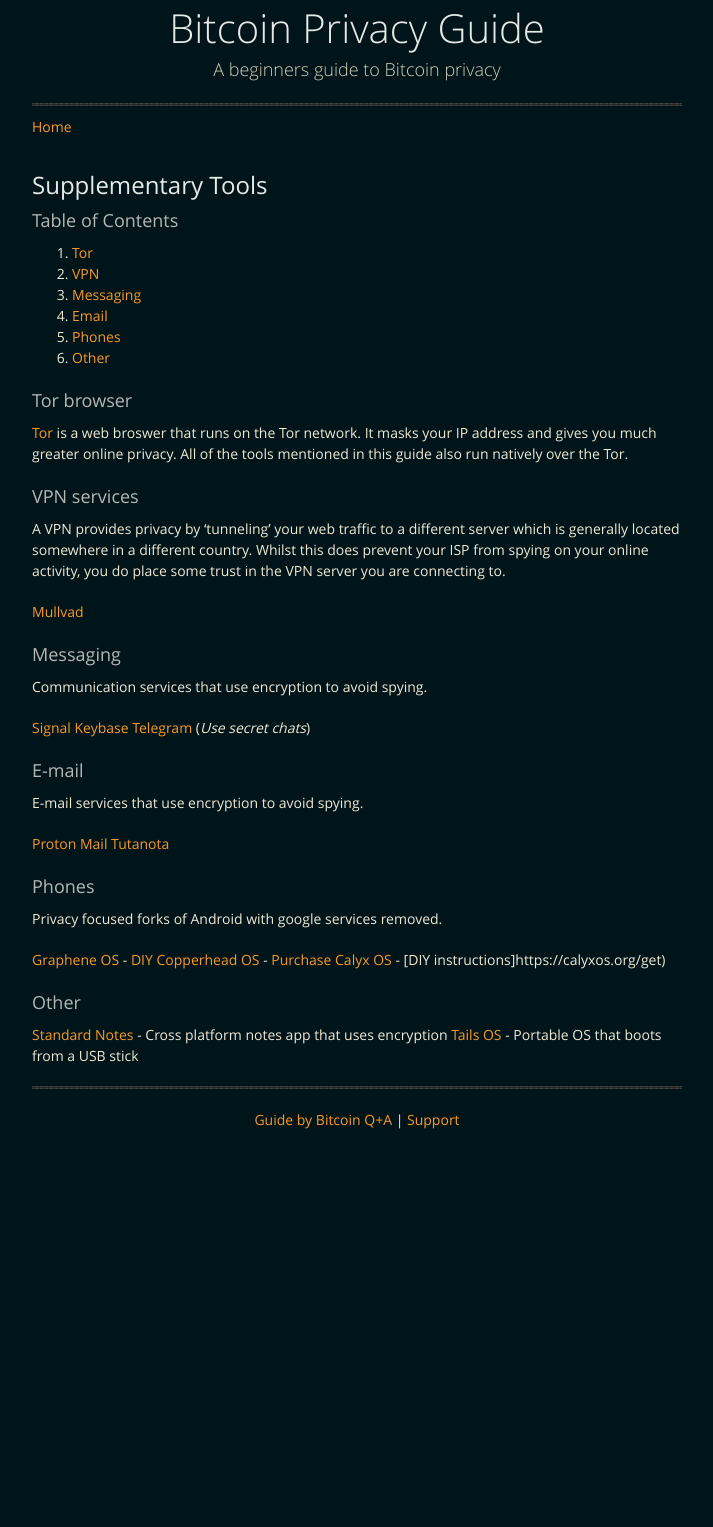
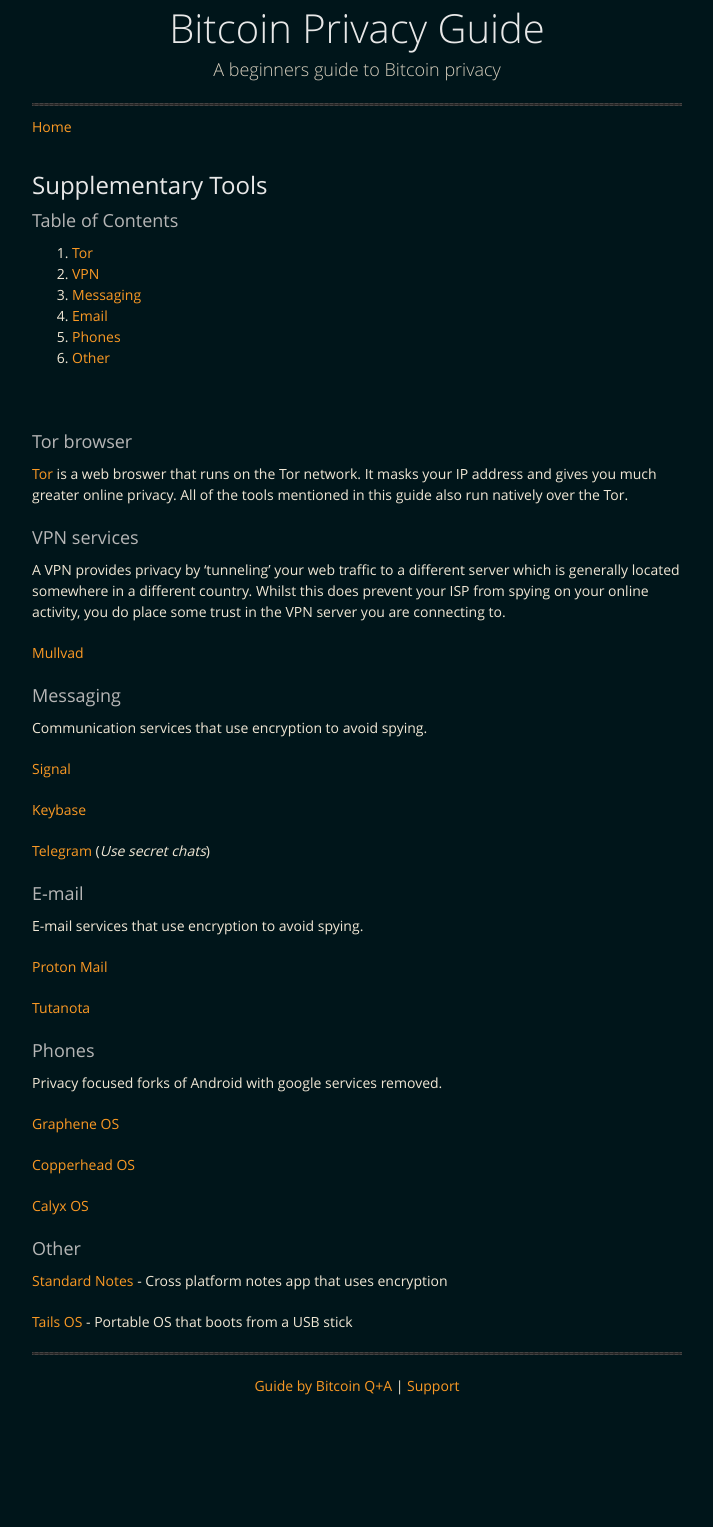
Before and after one commit to BitcoinQnA/BitcoinPrivacyGuide, a Jekyll site: the page built from supplementary.md, in a window 1280 px wide. Shown: the whole page, without its empty margins (283-996 px from the left). Built offline with Jekyll 4.4.1, drawn with Linux system fonts in a browser that asks for light colours; before the commit the page ends 1261 px from its top, so only the background shows below that.

Commit message:
Update supplementary.md

```diff
--- a/supplementary.md
+++ b/supplementary.md
@@ -14,7 +14,7 @@ layout: default
 3.  [Phones](#phones)
 3.  [Other](#other)
 
-
+<br/>
 
 ### Tor browser
 
@@ -31,7 +31,9 @@ A VPN provides privacy by 'tunneling' your web traffic to a different server whi
 Communication services that use encryption to avoid spying.
 
 [Signal](https://signal.org/en/)
+
 [Keybase](https://keybase.io/)
+
 [Telegram](https://telegram.org/) (*Use secret chats*)
 
 
@@ -40,6 +42,7 @@ Communication services that use encryption to avoid spying.
 E-mail services that use encryption to avoid spying.
 
 [Proton Mail](https://protonmail.com/)
+
 [Tutanota](https://tutanota.com/)
 
 
@@ -47,14 +50,17 @@ E-mail services that use encryption to avoid spying.
 
 Privacy focused forks of Android with google services removed.
 
-[Graphene OS](https://grapheneos.org/) - [DIY](https://www.youtube.com/watch?v=oO0UFZjuotg)
-[Copperhead OS](https://copperhead.co/) - [Purchase](https://mamushi.io/)
-[Calyx OS](https://calyxos.org/) - [DIY instructions]https://calyxos.org/get)
+[Graphene OS](https://grapheneos.org/)
+
+[Copperhead OS](https://mamushi.io/)
+
+[Calyx OS](https://calyxos.org/)
 
 
 ### Other
 
 [Standard Notes](https://standardnotes.org/) - Cross platform notes app that uses encryption
+
 [Tails OS](https://tails.boum.org/) - Portable OS that boots from a USB stick
 
 
```
